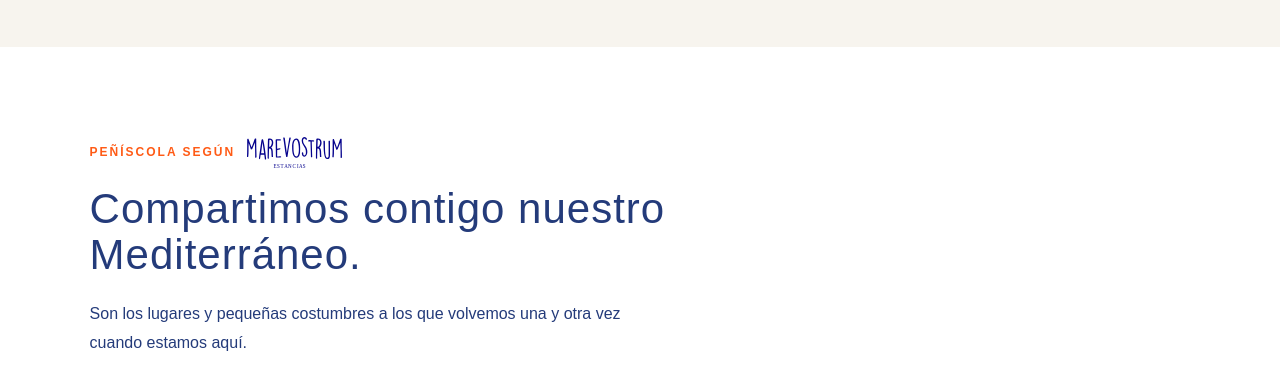
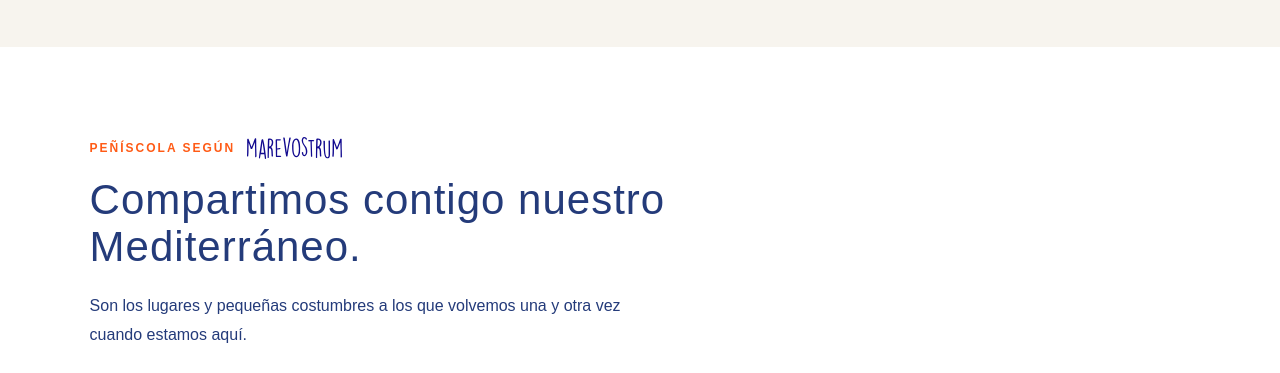
Before and after one commit to xemaesteve/marevostrum, a plain HTML site: page index.html in a window 1280 px wide. Shown: the part 1860-2233 px from the top of the page. Drawn offline with Linux system fonts and the light colour scheme; a web font is replaced by a local one.

Commit message:
Update index.html

```diff
--- a/index.html
+++ b/index.html
@@ -484,7 +484,7 @@
 
   <div class="guide-kicker">
     <span>Peñíscola según</span>
-    <img src="MAREVOSTRUM logo.svg" alt="Marevostrum">
+   <img src="marevostrum-logo.svg" alt="Marevostrum">
   </div>
 
   <h2>Compartimos contigo nuestro Mediterráneo.</h2>
```
